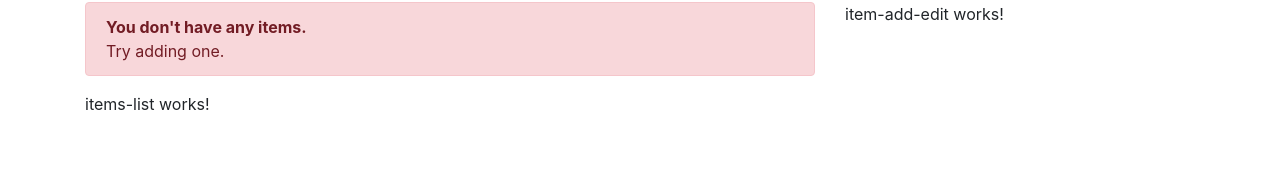
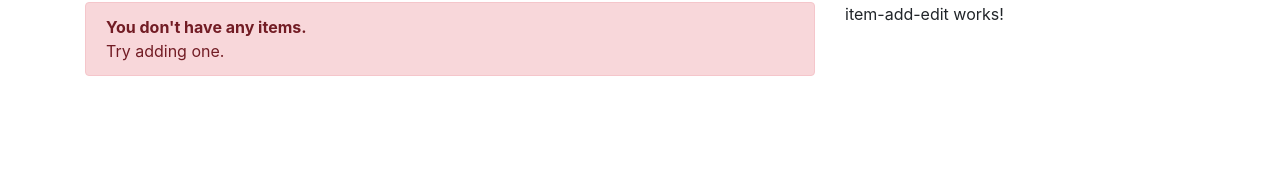
Before and after one commit to fransyozef/crud-example-angular, an Angular app: page /items in a window 1280 px wide. Shown: the part 114-296 px from the top of the page. Built offline with nearby package versions, Linux system fonts and the light colour scheme.

Commit message:
ItemsListComponent

```diff
--- a/src/app/items/items-list/items-list.component.html
+++ b/src/app/items/items-list/items-list.component.html
@@ -1,3 +1,4 @@
-<p>
-  items-list works!
-</p>
+
+<ul class="list-group" *ngIf="items$ | async as items">
+  <app-items-list-item *ngFor="let item of items" [item]="item"></app-items-list-item>
+</ul>
--- a/src/app/items/items-list/items-list.component.ts
+++ b/src/app/items/items-list/items-list.component.ts
@@ -1,4 +1,8 @@
 import { Component, OnInit } from '@angular/core';
+import { Observable, Subject,throwError, of , BehaviorSubject} from 'rxjs';
+
+import { ItemsService } from '../_services/items.service';
+import { ItemModel } from '../_models/item.model';
 
 @Component({
   selector: 'app-items-list',
@@ -7,9 +11,14 @@ import { Component, OnInit } from '@angular/core';
 })
 export class ItemsListComponent implements OnInit {
 
-  constructor() { }
+  items$: BehaviorSubject<ItemModel[]>;
+
+  constructor(
+    private itemsService: ItemsService
+  ) { }
 
   ngOnInit() {
+    this.items$  = this.itemsService.items$;
   }
 
 }
```
